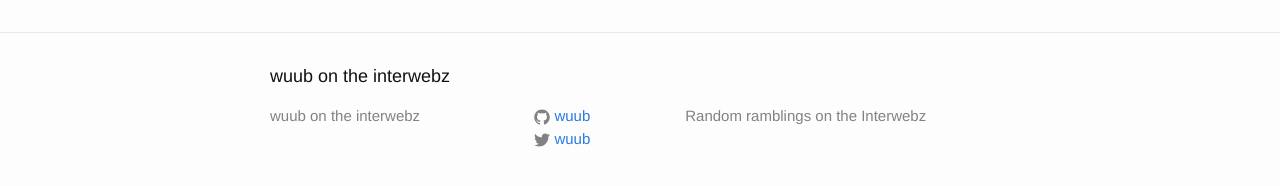
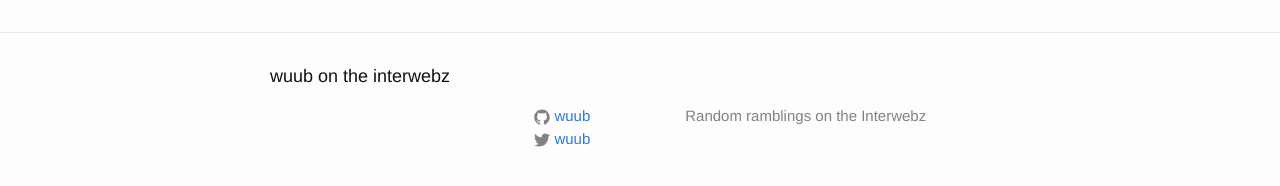
Before and after one commit to wuub/wuub.github.io, a Jekyll site: the page built from about.md, in a window 1280 px wide. Shown: the part 318-504 px from the top of the page. Built offline with Jekyll 4.4.1, drawn with Linux system fonts in a browser that asks for light colours.

Commit message:
remove title

```diff
--- a/_includes/footer.html
+++ b/_includes/footer.html
@@ -6,9 +6,6 @@
 
     <div class="footer-col-wrapper">
       <div class="footer-col footer-col-1">
-        <ul class="contact-list">
-          <li>{{ site.title }}</li>
-        </ul>
       </div>
 
       <div class="footer-col footer-col-2">
```
